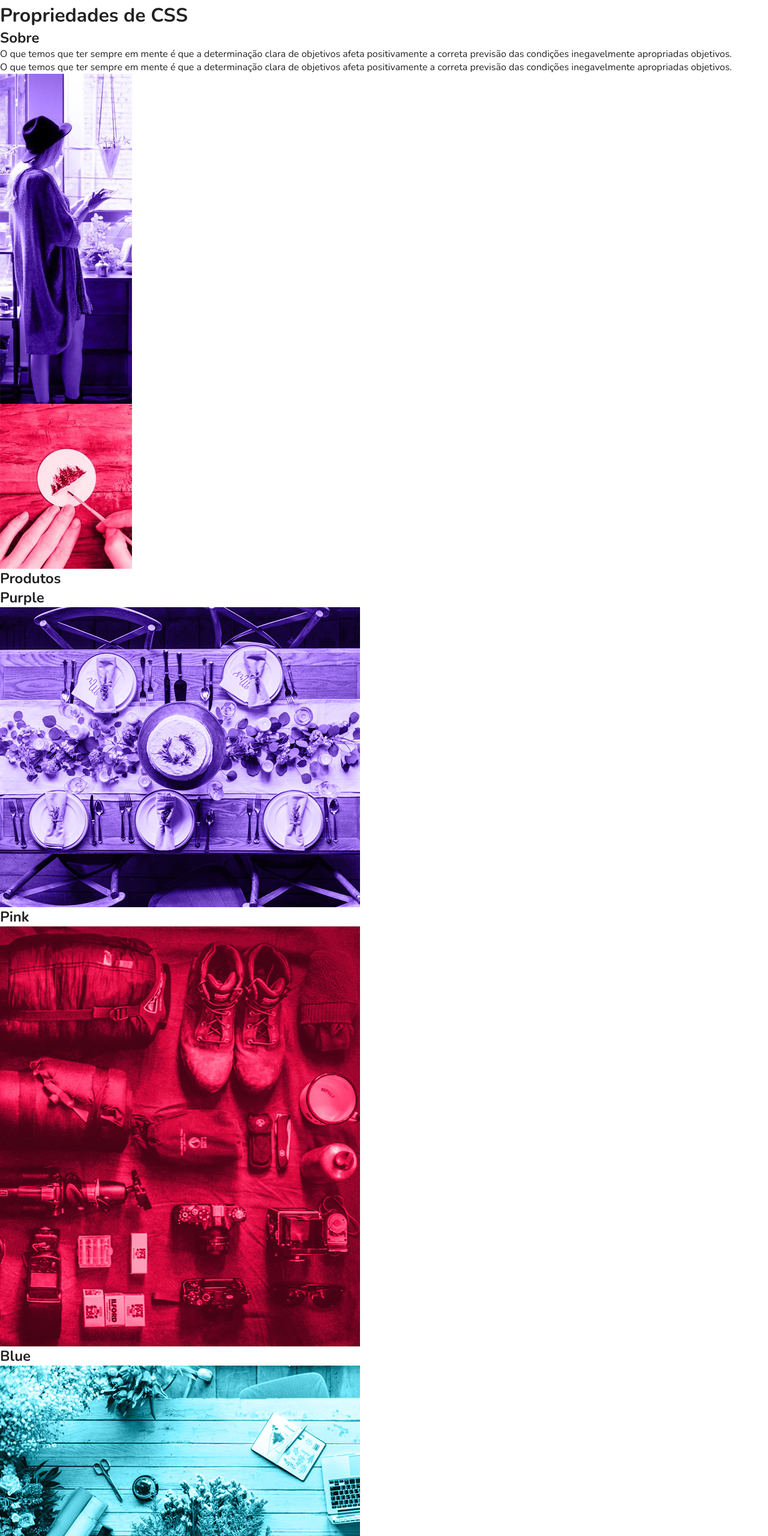
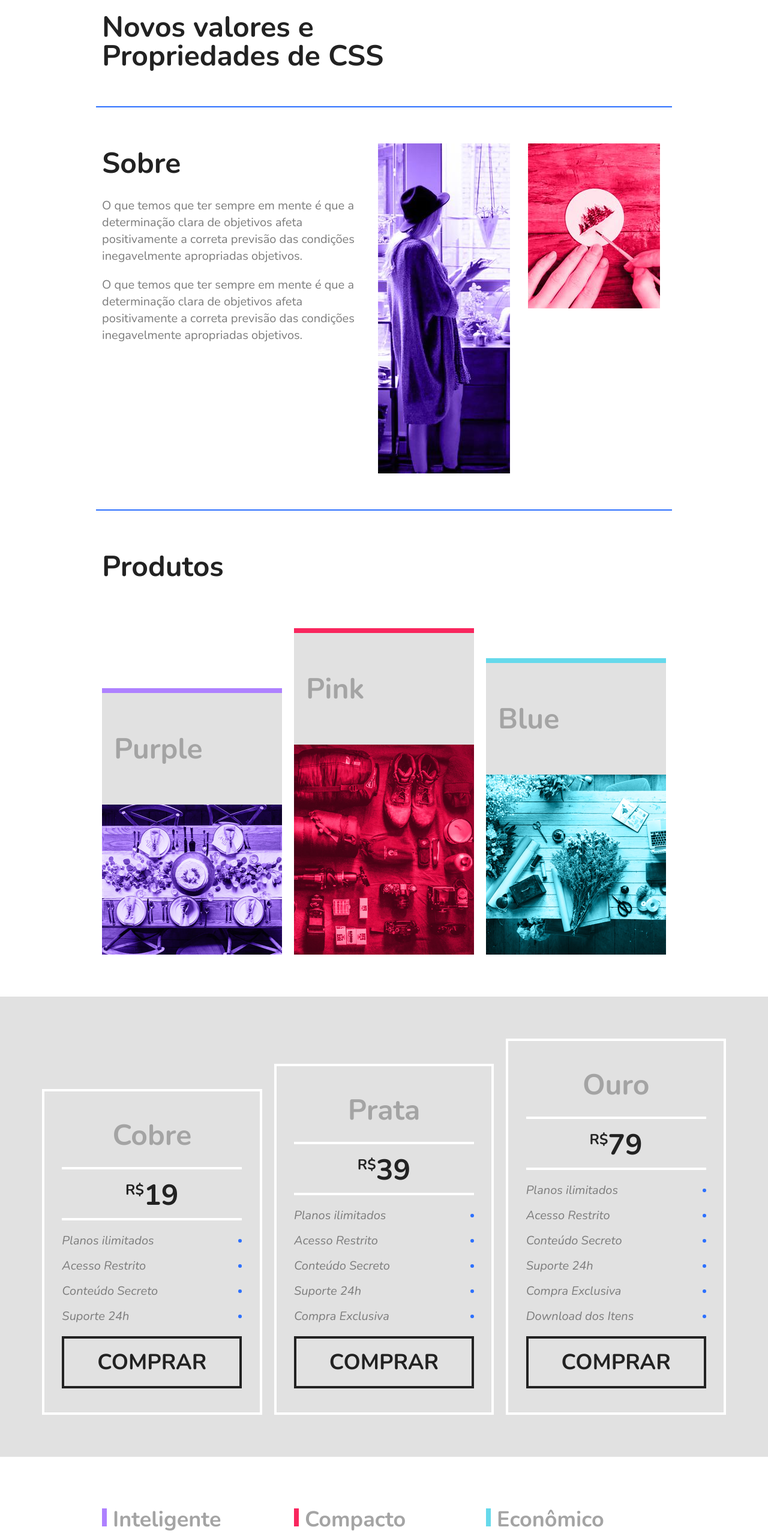
Before and after one commit to kahpereira/flexblog, a plain HTML site: page index.html in a window 1280 px wide. Shown: the part 160-2720 px from the top of the page at 60% size. Drawn offline with nearby package versions, Linux system fonts and the light colour scheme.

Commit message:
Finalização do site

```diff
--- a/css/style.css
+++ b/css/style.css
@@ -97,3 +97,309 @@ img {
 .menu-nav a:hover {
   color: #122ab2;
 }
+
+/* INTRODUÇÃO */
+
+.intro {
+  font-size: 3em;
+  line-height: 1;
+  max-width: 960px;
+  margin: 0 auto;
+  padding: 60px 10px;
+}
+
+/* SOBRE */
+
+.sobre {
+  border-top: 2px solid #2c70ff;
+  border-bottom: 2px solid #2c70ff;
+  max-width: 960px;
+  margin: 0 auto;
+  padding: 60px 0;
+  display: flex;
+  flex-wrap: wrap;
+}
+
+.sobre-info {
+  flex: 2 1 300px;
+  margin: 0 10px;
+}
+
+.sobre-info h1 {
+  font-size: 3em;
+  margin-bottom: 0.5em;
+}
+
+.sobre-info p {
+  font-size: 1.25em;
+  line-height: 1.4;
+  margin-bottom: 1em;
+  color: #7c7c7c;
+}
+
+.sobre-img {
+  flex: 1 1 160px;
+  margin: 0 10px;
+}
+
+/* PRODUTOS */
+
+.produtos {
+  max-width: 960px;
+  margin: 60px auto;
+}
+
+.produtos h1 {
+  font-size: 3em;
+  margin: 0 10px 60px 10px;
+}
+
+.produtos-container {
+  display: flex;
+  flex-wrap: wrap;
+  align-items: flex-end;
+}
+
+.produtos-item {
+  flex: 1 1 175px;
+  margin: 10px;
+}
+
+.produtos-item h2 {
+  font-size: 3em;
+  color: #a4a4a4;
+  background: #e1e1e1;
+  padding: 60px 20px;
+}
+
+.purple {
+  border-top: 8px solid #ae81ff;
+}
+
+.pink {
+  border-top: 8px solid #f9265e;
+}
+
+.blue {
+  border-top: 8px solid #66d9eb;
+}
+
+/* PREÇO */
+
+.preco {
+  background: #e1e1e1;
+  padding: 60px;
+  display: flex;
+  flex-wrap: wrap;
+  align-items: flex-end;
+}
+
+.preco-item {
+  flex: 1 1 260px;
+  border: 4px solid white;
+  padding: 20px;
+  margin: 10px;
+}
+
+.preco-item h2 {
+  font-size: 3em;
+  color: #a4a4a4;
+  text-align: center;
+  margin-top: 20px;
+}
+
+.preco-item span {
+  max-width: 300px;
+  margin: 20px auto;
+  display: block;
+  font-size: 3em;
+  text-align: center;
+  font-weight: bold;
+  padding: 10px 0 5px 0;
+  border-top: 4px solid white;
+  border-bottom: 4px solid white;
+}
+
+.preco-item sup {
+  font-size: 1.5rem;
+}
+
+.preco-item ul {
+  max-width: 300px;
+  margin: 20px auto;
+  font-size: 1.25em;
+  font-style: italic;
+  color: #7c7c7c;
+}
+
+.preco-item li {
+  display: flex;
+  justify-content: space-between;
+  align-items: center;
+  margin-bottom: 15px;
+}
+
+.preco-item li::after {
+  content: "";
+  display: block;
+  width: 6px;
+  height: 6px;
+  background: #2c70ff;
+  border-radius: 50%;
+}
+
+.preco-item a {
+  max-width: 300px;
+  display: block;
+  margin: 20px auto;
+  border: 4px solid;
+  color: #222222;
+  text-transform: uppercase;
+  font-weight: bold;
+  font-size: 2.25em;
+  padding: 15px 0;
+  text-align: center;
+}
+
+@media (max-width: 800px) {
+  .preco {
+    padding-left: 10px;
+    padding-right: 10px;
+  }
+  .preco .preco-item:nth-child(3) {
+    order: -2;
+  }
+  .preco .preco-item:nth-child(2) {
+    order: -1;
+  }
+}
+
+/* QUALIDADE */
+
+.qualidade {
+  max-width: 960px;
+  margin: 60px auto;
+  display: flex;
+  flex-wrap: wrap;
+}
+
+.qualidade-item {
+  flex: 1 1 300px;
+  margin: 20px 10px;
+}
+
+.qualidade-item h2 {
+  font-size: 2.25em;
+  color: #a4a4a4;
+  margin-bottom: 20px;
+}
+
+.qualidade-item h2::before {
+  content: "";
+  display: inline-block;
+  width: 8px;
+  height: 30px;
+  margin-right: 10px;
+}
+
+.qualidade-item:nth-of-type(3n + 1) h2::before {
+  background: #ae81ff;
+}
+
+.qualidade-item:nth-of-type(3n + 2) h2::before {
+  background: #f9265e;
+}
+
+.qualidade-item:nth-of-type(3n + 3) h2::before {
+  background: #66d9eb;
+}
+
+.qualidade-item p {
+  font-size: 1.25em;
+  line-height: 1.4;
+  color: #7c7c7c;
+}
+
+/* NEWSLETTER */
+
+.newsletter {
+  background: #e1e1e1;
+  padding: 60px calc((100% - 960px) / 2);
+  display: flex;
+  flex-wrap: wrap;
+}
+
+.newsletter-info {
+  flex: 1 1 260px;
+  margin: 0 10px;
+}
+
+.newsletter-info h1 {
+  font-size: 3em;
+  color: #a4a4a4;
+}
+
+.newsletter-info p {
+  font-size: 1.25em;
+  font-style: italic;
+  max-width: 200px;
+  color: #7c7c7c;
+  margin-bottom: 10px;
+}
+
+.newsletter-form {
+  flex: 2 1 240px;
+  margin: 0 10px;
+  align-self: center;
+  display: flex;
+  flex-wrap: wrap;
+}
+
+.newsletter-form input {
+  flex: 3 1 200px;
+  font-size: 1.25em;
+  color: #7c7c7c;
+  font-style: italic;
+  font-family: "Nunito", Helvetica, Arial, sans-serif;
+  border: 4px solid #2c70ff;
+  background: transparent;
+  padding: 15px 10px;
+  margin: 0px;
+  border-radius: 0px;
+}
+
+.newsletter-form button {
+  flex: 1 1 200px;
+  font-family: "Nunito", Helvetica, Arial, sans-serif;
+  font-size: 2.25em;
+  font-weight: bold;
+  text-transform: uppercase;
+  background: #2c70ff;
+  color: white;
+  margin: 0;
+  cursor: pointer;
+  border: 0px;
+  padding: 15px 10px;
+}
+
+@media (max-width: 600px) {
+  .newsletter-form button {
+    font-size: 1.5em;
+  }
+}
+
+/* FOOTER */
+
+.footer {
+  display: flex;
+  background: #2c70ff;
+  height: 100px;
+  align-items: center;
+}
+
+.footer p {
+  flex: 1;
+  text-align: center;
+  font-size: 1.25em;
+  color: #122ab2;
+}
```
